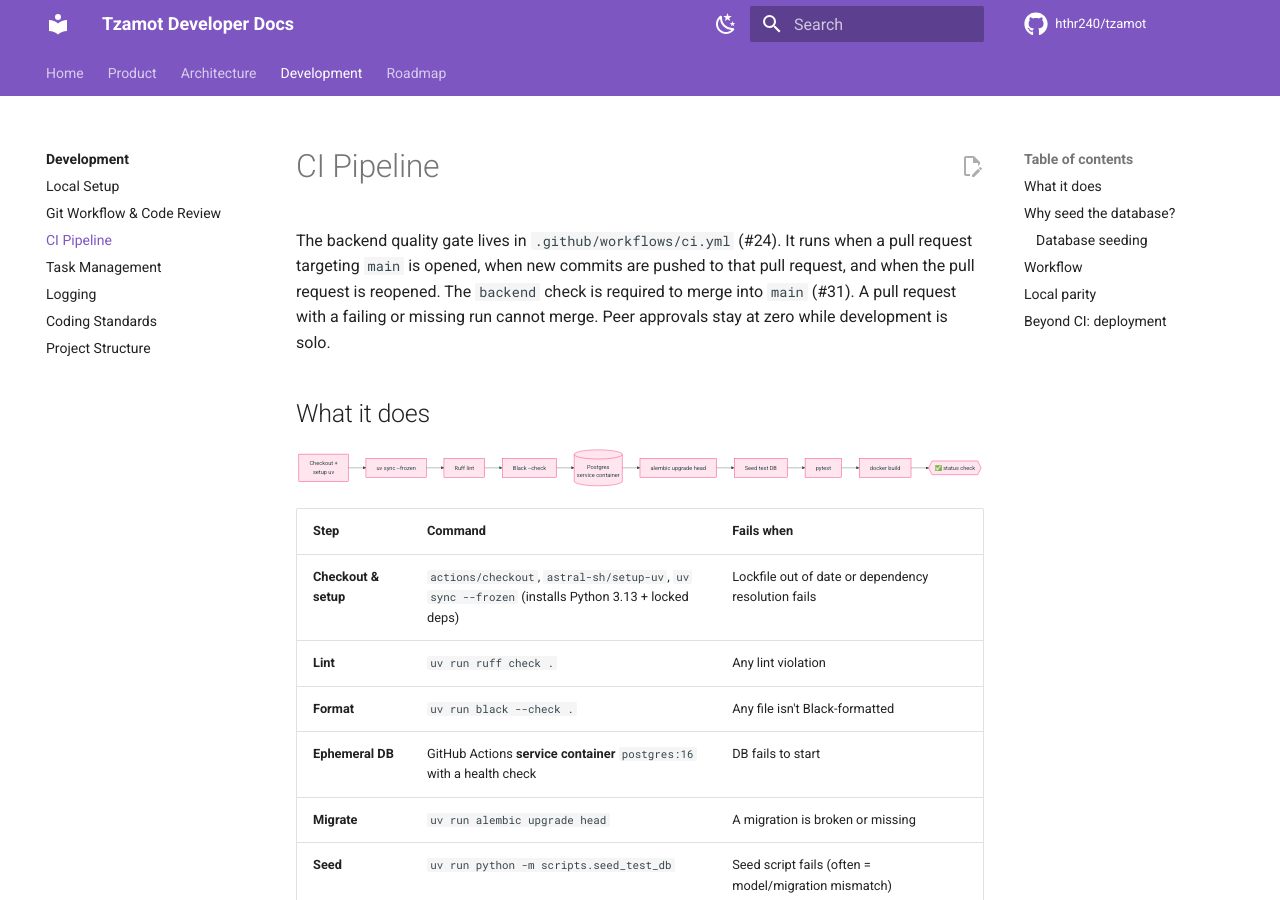
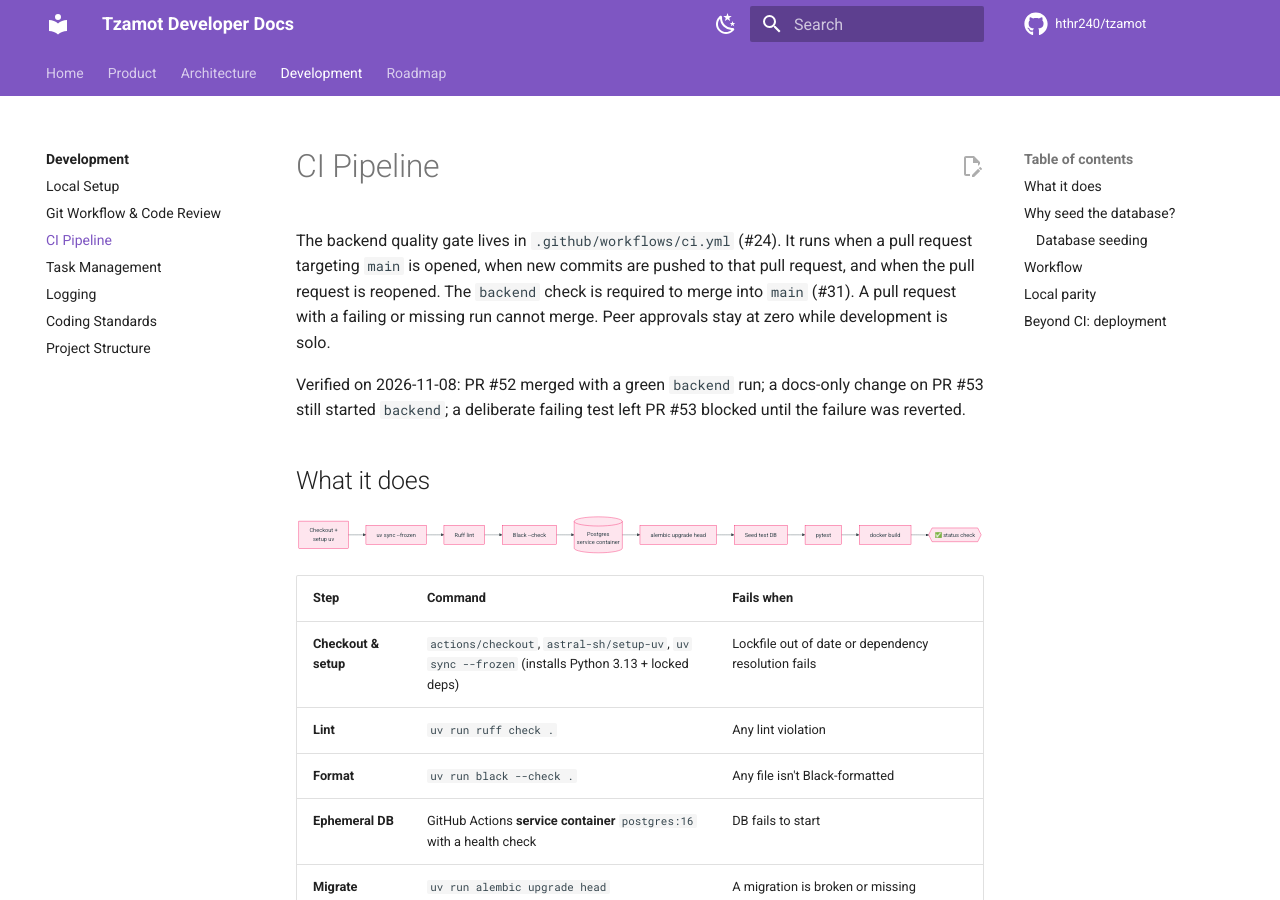
Before and after one commit to hthr240/tzamot, an MkDocs documentation site: the page built from docs/development/ci-pipeline.md, in a window 1280 px wide and 900 px high. Built offline with MkDocs 1.6.1 and Material for MkDocs 9.7.7, drawn with Linux system fonts in a browser that asks for light colours; comment, search, counter and statistics services are not loaded.

Commit message:
Record required-check verification for #31
Docs-only PRs still get backend, and a red backend run blocked the merge.

Co-authored-by: Cursor <cursoragent@cursor.com>

```diff
--- a/docs/development/ci-pipeline.md
+++ b/docs/development/ci-pipeline.md
@@ -6,6 +6,10 @@ are pushed to that pull request, and when the pull request is reopened.
 The `backend` check is required to merge into `main` (#31). A pull request
 with a failing or missing run cannot merge. Peer approvals stay at zero
 while development is solo.
+
+Verified on 2026-11-08: PR #52 merged with a green `backend` run; a
+docs-only change on PR #53 still started `backend`; a deliberate failing
+test left PR #53 blocked until the failure was reverted.
 
 ## What it does
 
```
